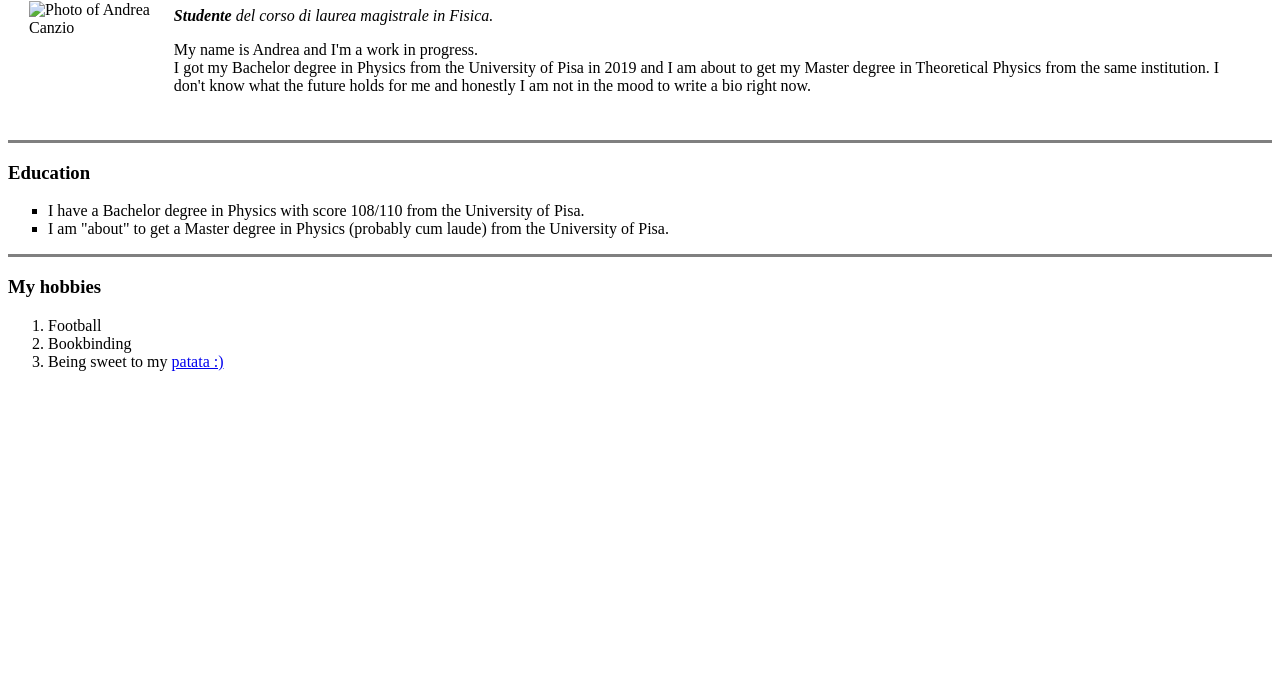
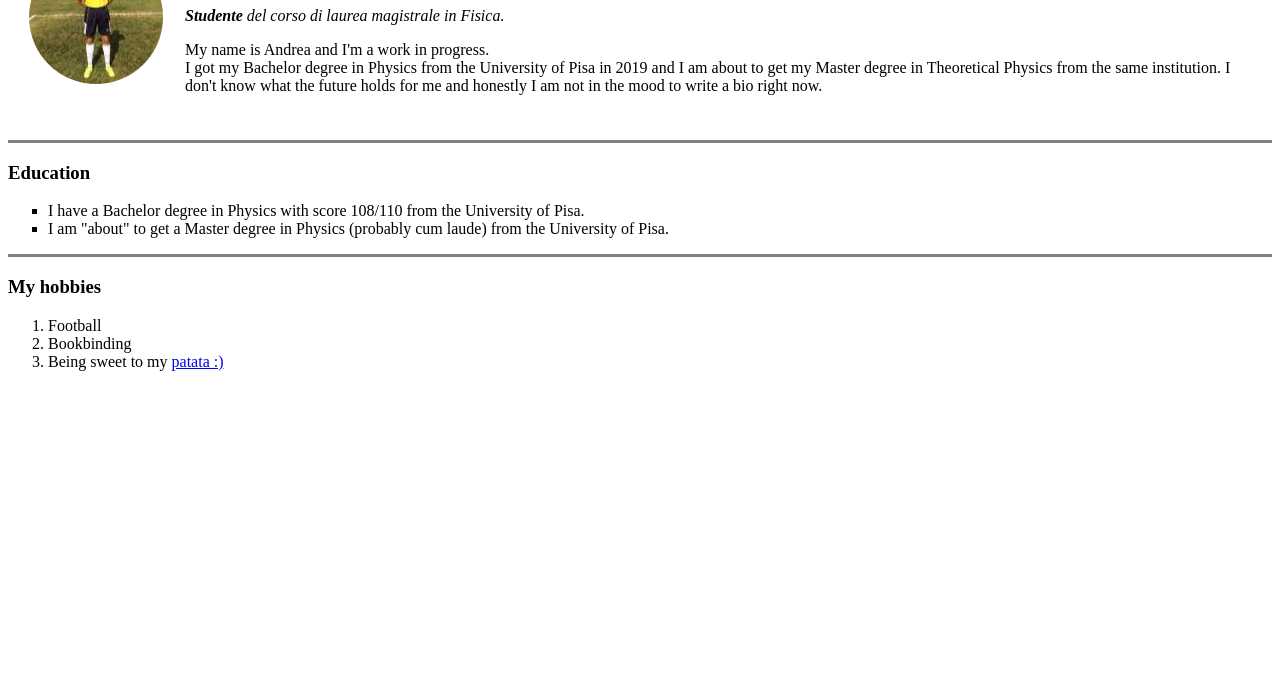
Before and after one commit to canzioandrea/MyFirstSite, a plain HTML site: page index.html in a window 1280 px wide. Shown: the part 102-800 px from the top of the page. Drawn offline with Linux system fonts and the light colour scheme.

Commit message:
Update index.html

```diff
--- a/index.html
+++ b/index.html
@@ -9,7 +9,7 @@
 <body>
   <table cellspacing="20px">
     <tr>
-      <td><img src="images/myphoto-modified.png" alt="Photo of Andrea Canzio"></td>
+      <td><img src="myphoto-modified.png" alt="Photo of Andrea Canzio"></td>
       <td>
         <h1>Andrea Canzio</h1>
         <p><em>
```
